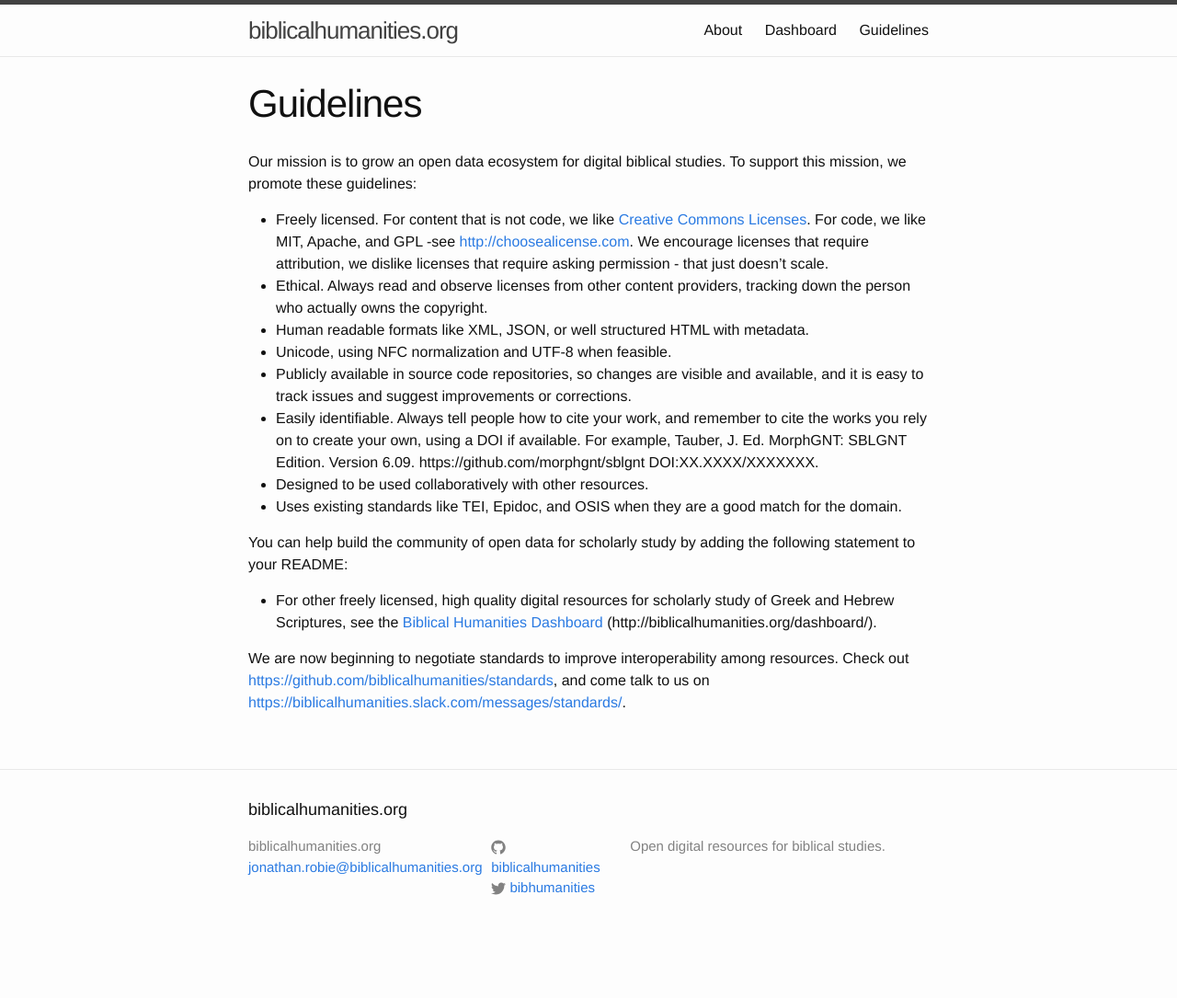
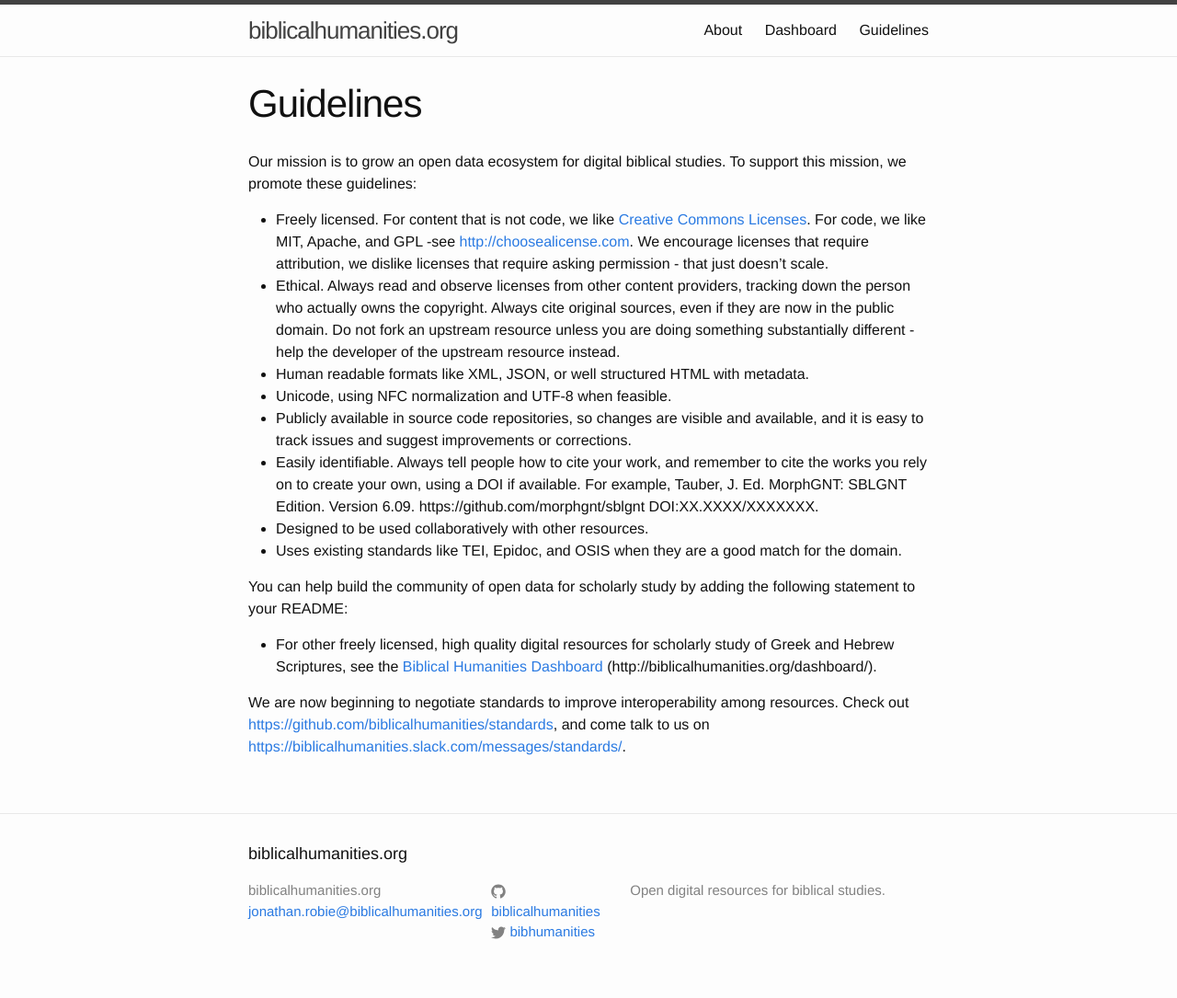
Before and after one commit to biblicalhumanities/biblicalhumanities.github.io, a Jekyll site: the page built from guidelines.md, in a window 1280 px wide. Shown: the whole page at 92% size. Built offline with Jekyll 4.4.1, drawn with Linux system fonts in a browser that asks for light colours; before the commit the page ends 1037 px from its top, so only the background shows below that.

Commit message:
Adding to the 'Ethical' guidelines - always cite, don't fork when you can help the upstream instead.

```diff
--- a/guidelines.md
+++ b/guidelines.md
@@ -6,7 +6,7 @@ permalink: /guidelines/
 Our mission is to grow an open data ecosystem for digital biblical studies. To support this mission, we promote these guidelines:
 
 - Freely licensed. For content that is not code, we like [Creative Commons Licenses](http://creativecommons.org/choose/).  For code, we like MIT, Apache, and GPL -see [http://choosealicense.com](http://choosealicense.com/).  We encourage licenses that require attribution, we dislike licenses that require asking permission - that just doesn't scale.
-- Ethical.  Always read and observe licenses from other content providers, tracking down the person who actually owns the copyright.
+- Ethical.  Always read and observe licenses from other content providers, tracking down the person who actually owns the copyright.  Always cite original sources, even if they are now in the public domain.  Do not fork an upstream resource unless you are doing something substantially different - help the developer of the upstream resource instead.
 - Human readable formats like XML, JSON, or well structured HTML with metadata.
 - Unicode, using NFC normalization and UTF-8 when feasible.
 - Publicly available in source code repositories, so changes are visible and available, and it is easy to track issues and suggest improvements or corrections.
```
